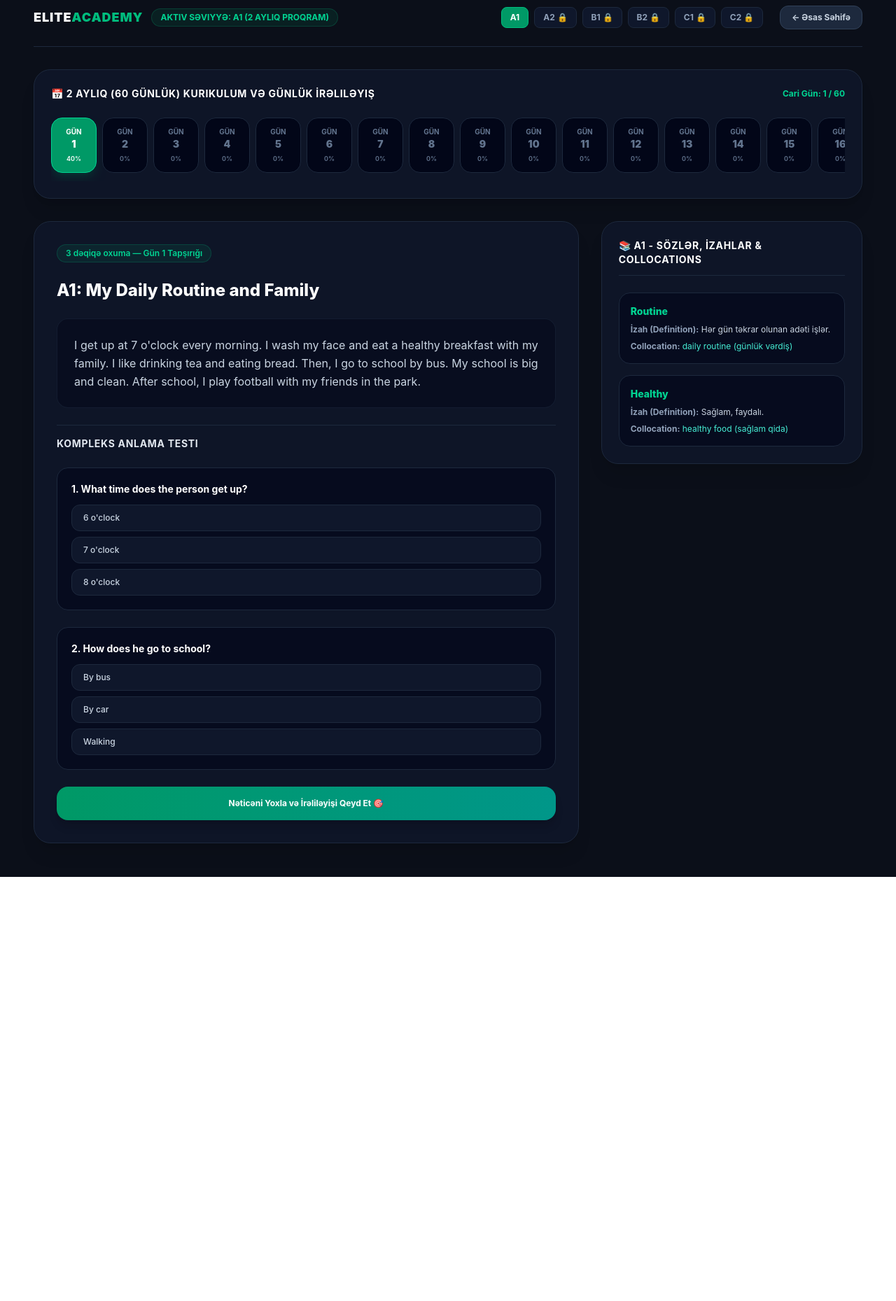
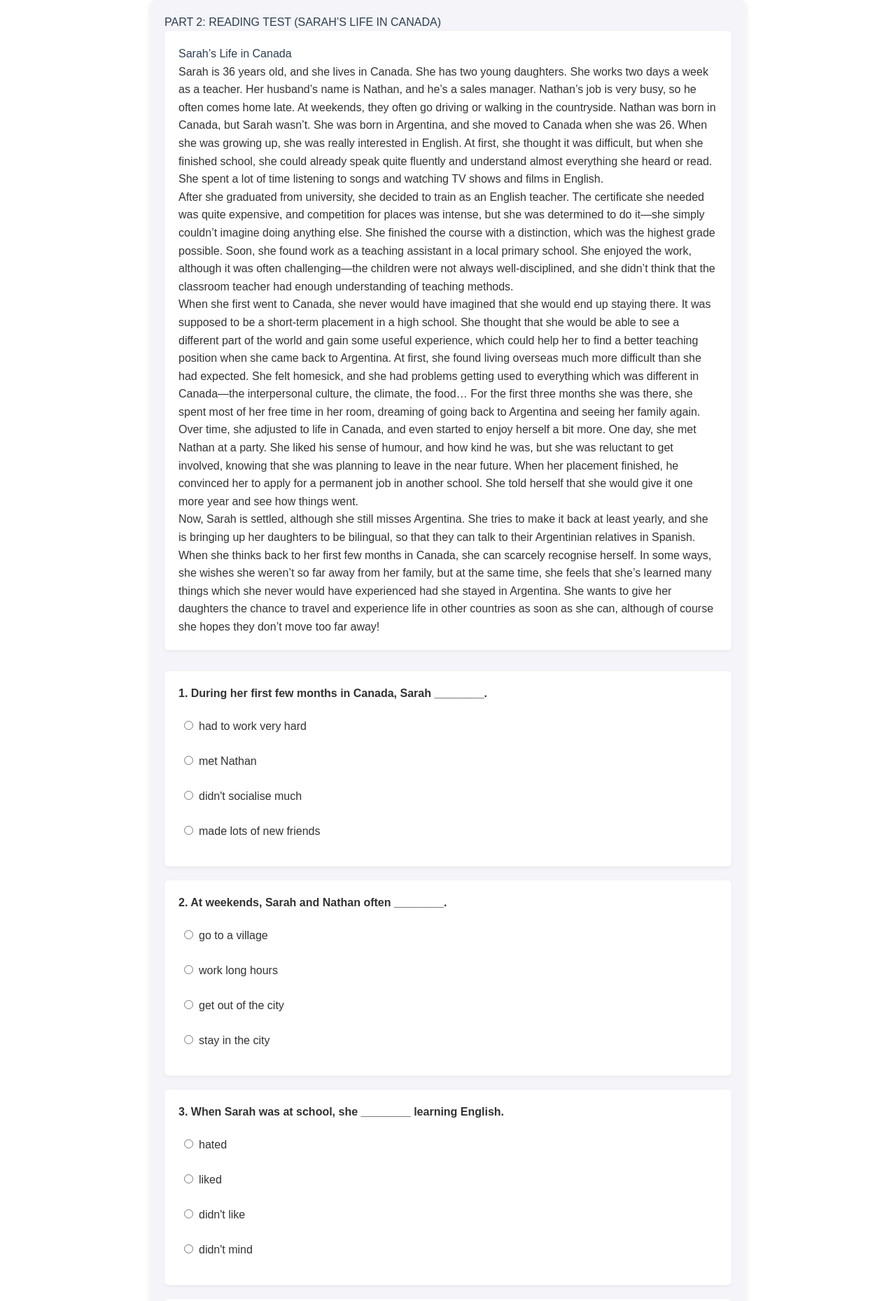
Before and after one commit to CLEVER2010/pathenglish, a Next.js app: page /reading/a1 in a window 1280 px wide. Shown: the part 40-1899 px from the top of the page at 70% size. Before the commit the page ends 1293 px from the top, so only its background shows below. Built offline with nearby package versions, Linux system fonts and the light colour scheme.

Commit message:
Reading test fully added

```diff
--- a/app/reading/[level]/page.tsx
+++ b/app/reading/[level]/page.tsx
@@ -1,225 +1,90 @@
-"use client";
-import Link from "next/link";
-import { useParams } from "next/navigation";
-import { useState } from "react";
+'use client';
 
-export default function LevelHubPage() {
-  const params = useParams();
-  const level = (params?.level as string)?.toUpperCase() || "A1";
+import React, { useState } from 'react';
 
-  // Səviyyə kilidi yoxlaması (Simulyasiya: Məsələn yalnız A1 açıqdır, digərləri üçün imtahan tələb olunur)
-  const isLocked = level !== "A1" && level !== "B1"; // İstəyə görə tənzimləyə bilərsən
-
-  // Səviyyələrə görə TAMAMİLƏ FƏRQLİ MƏTNLƏR, Collocations və Definitions
-  const levelData: { [key: string]: any } = {
-    A1: {
-      title: "A1: My Daily Routine and Family",
-      time: "3 dəqiqə oxuma",
-      text: "I get up at 7 o'clock every morning. I wash my face and eat a healthy breakfast with my family. I like drinking tea and eating bread. Then, I go to school by bus. My school is big and clean. After school, I play football with my friends in the park.",
-      vocabulary: [
-        { word: "Routine", definition: "Hər gün təkrar olunan adəti işlər.", collocation: "daily routine (günlük vərdiş)" },
-        { word: "Healthy", definition: "Sağlam, faydalı.", collocation: "healthy food (sağlam qida)" }
-      ],
-      questions: [
-        { q: "What time does the person get up?", options: ["6 o'clock", "7 o'clock", "8 o'clock"], correct: 1 },
-        { q: "How does he go to school?", options: ["By bus", "By car", "Walking"], correct: 0 }
-      ]
-    },
-    B2: {
-      title: "B2: Socio-Economic Impacts of Digital Transformation",
-      time: "8 dəqiqə oxuma",
-      text: "The rapid paradigm shift toward automated infrastructures has fundamentally altered labor markets globally. Stakeholders must meticulously analyze consequential data trends to mitigate potential economic friction. Furthermore, cultivating synergistic partnerships between public and private sectors is paramount for sustainable long-term growth.",
-      vocabulary: [
-        { word: "Paradigm Shift", definition: "A fundamental change in approach or underlying assumptions.", collocation: "massive paradigm shift (köklü dəyişiklik)" },
-        { word: "Meticulously", definition: "Showing great attention to detail; very careful and precise.", collocation: "meticulously examine (diqqətlə araşdırmaq)" },
-        { word: "Synergistic", definition: "Working together cooperatively to achieve an enhanced outcome.", collocation: "synergistic partnership (qarşılıqlı faydalı tərəfdaşlıq)" }
-      ],
-      questions: [
-        { q: "What has fundamentally altered labor markets according to the text?", options: ["Automated infrastructures", "Traditional agriculture", "Local transport"], correct: 0 },
-        { q: "What is deemed paramount for sustainable long-term growth?", options: ["Reducing staff", "Synergistic partnerships", "Ignoring data trends"], correct: 1 }
-      ]
-    },
-    C1: {
-      title: "C1: Cognitive Metaphors in Advanced Discourse",
-      time: "10 dəqiqə oxuma",
-      text: "Advanced linguistic frameworks posit that human conceptual systems are inherently metaphorical. Deciphering nuanced ideological undercurrents requires an uncompromising commitment to critical hermeneutics. Scholars continually scrutinize how rhetorical strategies manipulate collective consciousness.",
-      vocabulary: [
-        { word: "Hermeneutics", definition: "The branch of knowledge that deals with interpretation, especially of texts.", collocation: "critical hermeneutics (tənqidi izah etmə)" },
-        { word: "Undercurrent", definition: "An underlying feeling or influence, especially one that is contrary to the prevailing atmosphere.", collocation: "ideological undercurrent (ideoloji axın)" }
-      ],
-      questions: [
-        { q: "What do advanced linguistic frameworks posit?", options: ["Language is purely literal", "Human conceptual systems are metaphorical", "Grammar has no rules"], correct: 1 }
-      ]
-    }
+const correctAnswers: { [key: string]: string } = {
+    q1: "C", q2: "C", q3: "B", q4: "D", q5: "B",
+    q6: "B", q7: "B", q8: "A", q9: "C", q10: "D",
+    q11: "C", q12: "C", q13: "C", q14: "A", q15: "D",
+    q16: "C", q17: "B", q18: "B", q19: "B", q20: "B"
 };
 
-  const currentLevelInfo = levelData[level] || levelData["A1"];
-  const [activeDay, setActiveDay] = useState<number>(1);
-  const [selectedAnswers, setSelectedAnswers] = useState<{ [key: number]: number }>({});
+export default function ReadingTestPage() {
     const [score, setScore] = useState<number | null>(null);
 
-  // 60 günlük proqram cədvəli generatoru (Hər gün üçün faiz)
-  const daysArray = Array.from({ length: 60 }, (_, i) => {
-    const dayNum = i + 1;
-    // Məsələn, keçilmiş günlər 100%, cari gün aktiv, qalanlar 0%
-    let progress = dayNum < activeDay ? 100 : dayNum === activeDay ? 40 : 0;
-    return { day: dayNum, progress };
-  });
+    const handleSubmit = (e: React.FormEvent<HTMLFormElement>) => {
+        e.preventDefault();
+        const formData = new FormData(e.currentTarget);
+        let currentScore = 0;
+        let total = Object.keys(correctAnswers).length;
 
-  if (isLocked) {
-    return (
-      <main className="min-h-screen bg-[#0b0f19] text-slate-100 font-sans flex items-center justify-center p-6">
-        <div className="bg-slate-900 border border-slate-800 p-8 rounded-3xl max-w-md text-center space-y-4 shadow-2xl">
-          <div className="w-16 h-16 bg-red-500/10 text-red-400 rounded-2xl flex items-center justify-center mx-auto text-2xl font-bold border border-red-500/20">🔒</div>
-          <h2 className="text-xl font-black text-white">Səviyyə Kilidlidir ({level})</h2>
-          <p className="text-xs text-slate-400 leading-relaxed">
-            Sistemi qorumaq üçün istədiyiniz səviyyəyə birbaşa keçə bilməzsiniz. Əvvəlki səviyyənin 60 günlük proqramını bitirib Yekun İmtahandan keçməlisiniz.
-          </p>
-          <Link href="/reading/a1" className="block w-full py-3 bg-emerald-600 hover:bg-emerald-500 text-white rounded-xl text-xs font-bold transition">
-            AÇIQ OLAN A1 SƏVİYYƏSİNƏ QAYIT →
-          </Link>
-        </div>
-      </main>
-    );
+        for (let key in correctAnswers) {
+            if (formData.get(key) === correctAnswers[key]) {
+                currentScore++;
             }
+        }
+        setScore(currentScore);
+    };
 
     return (
-    <main className="min-h-screen bg-[#0b0f19] text-slate-100 font-sans p-6 md:p-12">
-      <div className="max-w-7xl mx-auto space-y-8">
+        <div style={{ fontFamily: 'Arial, sans-serif', backgroundColor: '#f4f4f9', color: '#333', maxWidth: '850px', margin: '40px auto', padding: '20px', borderRadius: '8px', boxShadow: '0 4px 10px rgba(0,0,0,0.1)' }}>
+            <h1 style={{ color: '#2c3e50' }}>PART 2: READING TEST (SARAH’S LIFE IN CANADA)</h1>
 
-        {/* Top Header */}
-        <div className="flex flex-wrap justify-between items-center border-b border-slate-800 pb-6 gap-4">
-          <div className="flex items-center space-x-3">
-            <Link href="/" className="text-lg font-black tracking-wider text-white">ELITE<span className="text-emerald-500">ACADEMY</span></Link>
-            <span className="px-3 py-1 rounded-full bg-emerald-500/10 text-emerald-400 text-xs font-bold border border-emerald-500/20 uppercase">
-              Aktiv Səviyyə: {level} (2 Aylıq Proqram)
-            </span>
+            <div style={{ background: '#fff', padding: '20px', marginBottom: '30px', borderRadius: '6px', boxShadow: '0 2px 5px rgba(0,0,0,0.05)', lineHeight: '1.6' }}>
+                <h2 style={{ color: '#2c3e50' }}>Sarah’s Life in Canada</h2>
+                <p>Sarah is 36 years old, and she lives in Canada. She has two young daughters. She works two days a week as a teacher. Her husband’s name is Nathan, and he’s a sales manager. Nathan’s job is very busy, so he often comes home late. At weekends, they often go driving or walking in the countryside. Nathan was born in Canada, but Sarah wasn’t. She was born in Argentina, and she moved to Canada when she was 26. When she was growing up, she was really interested in English. At first, she thought it was difficult, but when she finished school, she could already speak quite fluently and understand almost everything she heard or read. She spent a lot of time listening to songs and watching TV shows and films in English.</p>
+                <p>After she graduated from university, she decided to train as an English teacher. The certificate she needed was quite expensive, and competition for places was intense, but she was determined to do it—she simply couldn’t imagine doing anything else. She finished the course with a distinction, which was the highest grade possible. Soon, she found work as a teaching assistant in a local primary school. She enjoyed the work, although it was often challenging—the children were not always well-disciplined, and she didn’t think that the classroom teacher had enough understanding of teaching methods.</p>
+                <p>When she first went to Canada, she never would have imagined that she would end up staying there. It was supposed to be a short-term placement in a high school. She thought that she would be able to see a different part of the world and gain some useful experience, which could help her to find a better teaching position when she came back to Argentina. At first, she found living overseas much more difficult than she had expected. She felt homesick, and she had problems getting used to everything which was different in Canada—the interpersonal culture, the climate, the food… For the first three months she was there, she spent most of her free time in her room, dreaming of going back to Argentina and seeing her family again.</p>
+                <p>Over time, she adjusted to life in Canada, and even started to enjoy herself a bit more. One day, she met Nathan at a party. She liked his sense of humour, and how kind he was, but she was reluctant to get involved, knowing that she was planning to leave in the near future. When her placement finished, he convinced her to apply for a permanent job in another school. She told herself that she would give it one more year and see how things went.</p>
+                <p>Now, Sarah is settled, although she still misses Argentina. She tries to make it back at least yearly, and she is bringing up her daughters to be bilingual, so that they can talk to their Argentinian relatives in Spanish. When she thinks back to her first few months in Canada, she can scarcely recognise herself. In some ways, she wishes she weren’t so far away from her family, but at the same time, she feels that she’s learned many things which she never would have experienced had she stayed in Argentina. She wants to give her daughters the chance to travel and experience life in other countries as soon as she can, although of course she hopes they don’t move too far away!</p>
             </div>
 
-          <div className="flex items-center space-x-2">
-            {['A1', 'A2', 'B1', 'B2', 'C1', 'C2'].map((lvl) => (
-              <Link
-                key={lvl}
-                href={`/reading/${lvl.toLowerCase()}`}
-                className={`px-3 py-1.5 rounded-lg text-xs font-bold transition border ${
-                  level === lvl ? "bg-emerald-600 border-emerald-500 text-white" : "bg-slate-900 border-slate-800 text-slate-400 hover:bg-slate-800"
-                }`}
-              >
-                {lvl} {lvl > level ? "🔒" : ""}
-              </Link>
-            ))}
-            <Link href="/" className="ml-4 px-4 py-2 rounded-xl bg-slate-800 hover:bg-slate-700 text-slate-300 font-bold text-xs border border-slate-700">
-              ← Əsas Səhifə
-            </Link>
-          </div>
-        </div>
-
-        {/* 60 Günlük Proqram Cədvəli və İrəliləyiş Faizi */}
-        <div className="bg-slate-900/80 border border-slate-800 rounded-3xl p-6 space-y-4 shadow-xl">
-          <div className="flex justify-between items-center">
-            <h3 className="text-sm font-bold text-white uppercase tracking-wider">📅 2 Aylıq (60 Günlük) Kurikulum və Günlük İrəliləyiş</h3>
-            <span className="text-xs text-emerald-400 font-bold">Cari Gün: {activeDay} / 60</span>
-          </div>
-
-          {/* Günlərin siyahısı (Scrollable Grid) */}
-          <div className="flex gap-2 overflow-x-auto pb-3 pt-2">
-            {daysArray.map((d) => (
-              <button
-                key={d.day}
-                onClick={() => setActiveDay(d.day)}
-                className={`min-w-[65px] p-3 rounded-2xl flex flex-col items-center justify-center transition border ${
-                  activeDay === d.day
-                    ? "bg-emerald-600 border-emerald-400 text-white shadow-lg shadow-emerald-900/40"
-                    : d.progress === 100
-                    ? "bg-slate-800 border-slate-700 text-emerald-400"
-                    : "bg-slate-950 border-slate-800 text-slate-500 hover:bg-slate-800"
-                }`}
-              >
-                <span className="text-[10px] uppercase font-bold">Gün</span>
-                <span className="text-sm font-black">{d.day}</span>
-                <span className="text-[9px] mt-1 font-semibold">{d.progress}%</span>
-              </button>
-            ))}
-          </div>
-        </div>
-
-        {/* Main Content & Advanced Definitions/Collocations for B2/C1 */}
-        <div className="grid grid-cols-1 lg:grid-cols-3 gap-8">
-
-          {/* Reading & Complex Quiz */}
-          <div className="lg:col-span-2 bg-slate-900/80 border border-slate-800 rounded-3xl p-8 space-y-6 shadow-xl">
-            <div className="flex justify-between items-center">
-              <span className="text-xs text-emerald-400 font-semibold bg-emerald-500/10 px-3 py-1 rounded-full border border-emerald-500/20">
-                {currentLevelInfo.time} — Gün {activeDay} Tapşırığı
-              </span>
-            </div>
-
-            <h2 className="text-2xl font-extrabold text-white">{currentLevelInfo.title}</h2>
-
-            <p className="text-slate-300 text-base leading-relaxed text-justify bg-slate-950/50 p-6 rounded-2xl border border-slate-800/60">
-              {currentLevelInfo.text}
-            </p>
-
-            {/* Test Sualları */}
-            <div className="space-y-6 pt-4 border-t border-slate-800">
-              <h3 className="text-sm font-bold text-slate-200 uppercase tracking-wider">Kompleks Anlama Testi</h3>
-              {currentLevelInfo.questions.map((q: any, qIdx: number) => (
-                <div key={qIdx} className="bg-slate-950/60 p-5 rounded-2xl border border-slate-800 space-y-3">
-                  <p className="text-sm font-bold text-white">{qIdx + 1}. {q.q}</p>
-                  <div className="space-y-2">
-                    {q.options.map((opt: string, optIdx: number) => (
-                      <button
-                        key={optIdx}
-                        onClick={() => setSelectedAnswers({ ...selectedAnswers, [qIdx]: optIdx })}
-                        className={`w-full text-left px-4 py-2.5 rounded-xl text-xs font-medium transition border ${
-                          selectedAnswers[qIdx] === optIdx
-                            ? "bg-emerald-600 border-emerald-500 text-white font-bold"
-                            : "bg-slate-900 border-slate-800 text-slate-300 hover:bg-slate-800"
-                        }`}
-                      >
-                        {opt}
-                      </button>
+            <form onSubmit={handleSubmit}>
+                {[
+                    { id: "q1", title: "1. During her first few months in Canada, Sarah ________.", options: [["A", "had to work very hard"], ["B", "met Nathan"], ["C", "didn't socialise much"], ["D", "made lots of new friends"]] },
+                    { id: "q2", title: "2. At weekends, Sarah and Nathan often ________.", options: [["A", "go to a village"], ["B", "work long hours"], ["C", "get out of the city"], ["D", "stay in the city"]] },
+                    { id: "q3", title: "3. When Sarah was at school, she ________ learning English.", options: [["A", "hated"], ["B", "liked"], ["C", "didn't like"], ["D", "didn't mind"]] },
+                    { id: "q4", title: "4. It took Sarah ________ to get used to living in Canada.", options: [["A", "about one month"], ["B", "several years"], ["C", "a few weeks"], ["D", "several months"]] },
+                    { id: "q5", title: "5. The children in Sarah’s first job ________.", options: [["A", "were often rude to her"], ["B", "didn't always behave well in class"], ["C", "didn't learn anything"], ["D", "didn't understand what she was saying"]] },
+                    { id: "q6", title: "6. When she left school, her English was ________.", options: [["A", "very bad"], ["B", "very good"], ["C", "perfect"], ["D", "not very good"]] },
+                    { id: "q7", title: "7. Nathan and Sarah ________.", options: [["A", "were born in the same year"], ["B", "were born in different countries"], ["C", "were born in different years"], ["D", "were born in the same country"]] },
+                    { id: "q8", title: "8. The children in Sarah’s first job ________.", options: [["A", "didn't always behave well in class"], ["B", "didn't understand what she was saying"], ["C", "didn't learn anything"], ["D", "were often rude to her"]] },
+                    { id: "q9", title: "9. Sarah has lived in Canada ________.", options: [["A", "since she was 36"], ["B", "for one year"], ["C", "for ten years"], ["D", "since she was born"]] },
+                    { id: "q10", title: "10. Because of Nathan, Sarah initially decided to stay in Canada ________.", options: [["A", "for a few more months"], ["B", "forever"], ["C", "until Nathan asked her to marry him"], ["D", "for another year"]] },
+                    { id: "q11", title: "11. Which sentence best describes Sarah’s attitude now towards her decision to stay in Canada?", options: [["A", "She wishes she had come to Canada earlier..."], ["B", "She isn't sure..."], ["C", "She wouldn't change her decision, although she still finds it hard to be so far from her family."], ["D", "She regrets her decision..."]] },
+                    { id: "q12", title: "12. Sarah thinks that she has ________ since coming to Canada.", options: [["A", "not changed very much"], ["B", "learned to speak English better"], ["C", "changed a lot"], ["D", "lost touch with her own country"]] },
+                    { id: "q13", title: "13. It took Sarah ________ to get used to living in Canada.", options: [["A", "about one month"], ["B", "several years"], ["C", "several months"], ["D", "a few weeks"]] },
+                    { id: "q14", title: "14. In her first job, she ________.", options: [["A", "worked with another teacher to teach young children"], ["B", "taught older children by herself"], ["C", "worked with another teacher to teach older children"], ["D", "taught young children by herself"]] },
+                    { id: "q15", title: "15. At weekends, Sarah and Nathan often ________.", options: [["A", "stay in the city"], ["B", "work long hours"], ["C", "go to a village"], ["D", "get out of the city"]] },
+                    { id: "q16", title: "16. During her first few months in Canada, Sarah ________.", options: [["A", "didn't socialise much"], ["B", "made lots of new friends"], ["C", "had to work very hard"], ["D", "met Nathan"]] },
+                    { id: "q17", title: "17. Sarah and Nathan have ________.", options: [["A", "two boys"], ["B", "two girls"], ["C", "one boy and one girl"], ["D", "no children"]] },
+                    { id: "q18", title: "18. Nathan and Sarah ________.", options: [["A", "were born in different years"], ["B", "were born in different countries"], ["C", "were born in the same year"], ["D", "were born in the same country"]] },
+                    { id: "q19", title: "19. Sarah thought that living in Canada ________.", options: [["A", "would be very different to living in Argentina"], ["B", "would be more difficult than it was"], ["C", "would make her feel homesick"], ["D", "would be easier than it was"]] },
+                    { id: "q20", title: "20. Nathan is ________.", options: [["A", "Sarah's father"], ["B", "Sarah's husband"], ["C", "Sarah's boyfriend"], ["D", "Sarah's manager"]] }
+                ].map((q) => (
+                    <div key={q.id} style={{ background: '#fff', padding: '20px', marginBottom: '20px', borderRadius: '6px', boxShadow: '0 2px 5px rgba(0,0,0,0.05)' }}>
+                        <div style={{ fontWeight: 'bold', marginBottom: '15px' }}>{q.title}</div>
+                        <div>
+                            {q.options.map(([val, label]) => (
+                                <label key={val} style={{ display: 'block', marginBottom: '10px', cursor: 'pointer', padding: '8px', borderRadius: '4px' }}>
+                                    <input type="radio" name={q.id} value={val} required style={{ marginRight: '8px' }} />
+                                    {label}
+                                </label>
                             ))}
                         </div>
                     </div>
                 ))}
 
-              <button
-                onClick={() => setScore(2)}
-                className="w-full py-4 bg-gradient-to-r from-emerald-600 to-teal-600 hover:opacity-90 text-white font-bold text-xs rounded-2xl transition shadow-lg"
-              >
-                Nəticəni Yoxla və İrəliləyişi Qeyd Et 🎯
+                <button type="submit" style={{ display: 'block', width: '100%', padding: '12px', backgroundColor: '#27ae60', color: 'white', border: 'none', fontSize: '16px', fontWeight: 'bold', borderRadius: '6px', cursor: 'pointer', marginTop: '30px' }}>
+                    Nəticəni Yoxla
                 </button>
+            </form>
 
             {score !== null && (
-                <div className="p-4 bg-emerald-500/10 border border-emerald-500/30 rounded-2xl text-center">
-                  <p className="text-emerald-400 font-bold text-sm">
-                    Təbriklər! Gün {activeDay} uğurla tamamlandı (+40% irəliləyiş). 🎉
-                  </p>
+                <div style={{ textAlign: 'center', fontSize: '20px', fontWeight: 'bold', marginTop: '20px', color: '#2c3e50' }}>
+                    Sizin nəticəniz: {score} / 20
                 </div>
             )}
         </div>
-          </div>
-
-          {/* Right Column: Definitions & Collocations (B2/C1 üçün xüsusi gücləndirilmiş) */}
-          <div className="bg-slate-900/80 border border-slate-800 rounded-3xl p-6 space-y-6 shadow-xl h-fit">
-            <h3 className="text-sm font-bold text-white uppercase tracking-wider border-b border-slate-800 pb-3">
-              📚 {level} - Sözlər, İzahlar & Collocations
-            </h3>
-            <div className="space-y-4">
-              {currentLevelInfo.vocabulary.map((vocab: any, vIdx: number) => (
-                <div key={vIdx} className="bg-slate-950/60 p-4 rounded-2xl border border-slate-800 space-y-2">
-                  <span className="text-emerald-400 font-extrabold text-sm block">{vocab.word}</span>
-                  <p className="text-xs text-slate-300"><strong className="text-slate-400">İzah (Definition):</strong> {vocab.definition}</p>
-                  <p className="text-xs text-teal-300"><strong className="text-slate-400">Collocation:</strong> {vocab.collocation}</p>
-                </div>
-              ))}
-            </div>
-          </div>
-
-        </div>
-
-      </div>
-    </main>
     );
 }
```
Also changed, not shown: 1 other file (tests, documents, lock files or other folders). Lines whose indentation alone changed are shown as unchanged.
